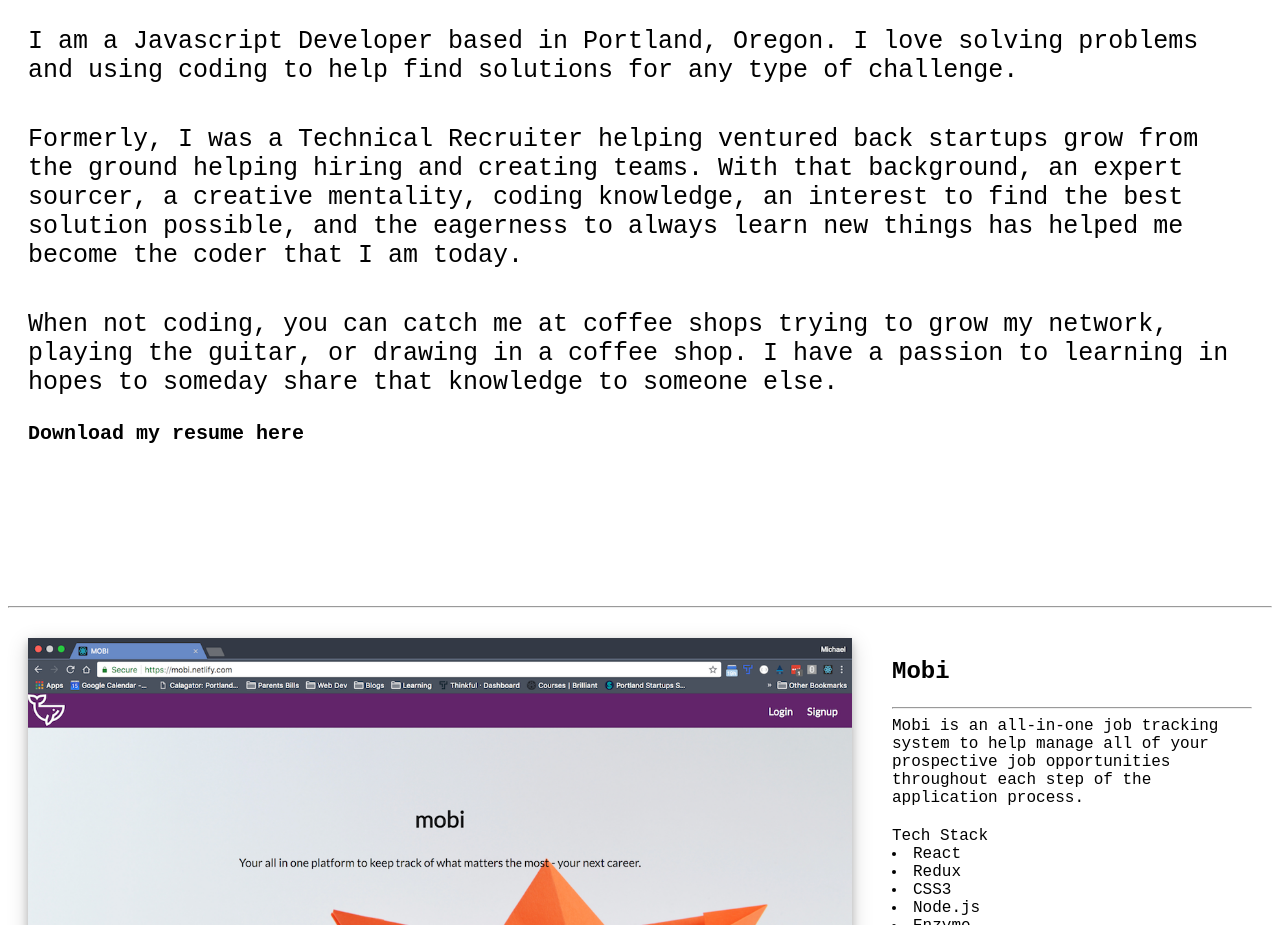
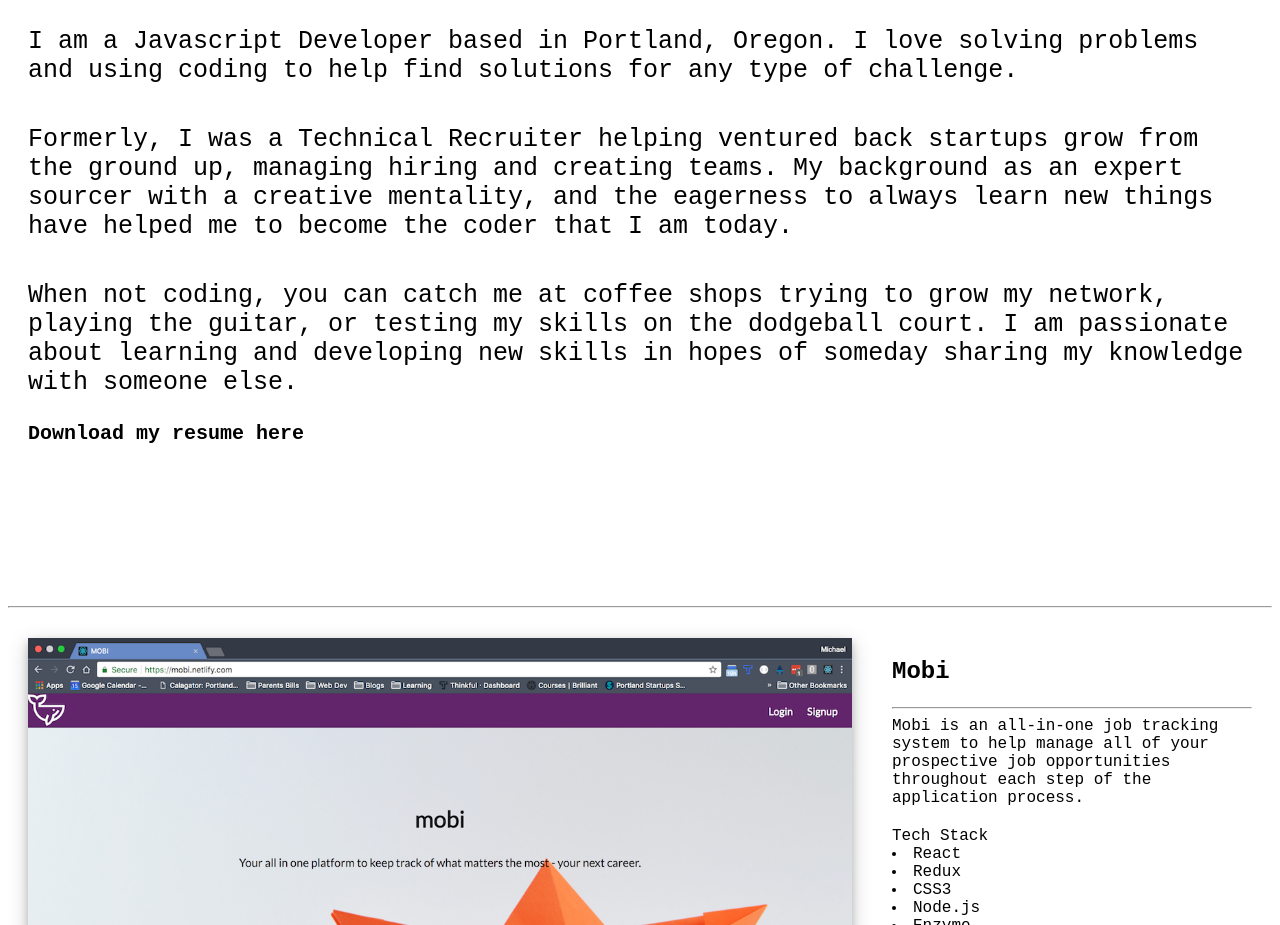
Before and after one commit to mikeramz86/portfolio, a plain HTML site: page index.html in a window 1280 px wide. Shown: the part 900-1825 px from the top of the page. Drawn offline with nearby package versions, Linux system fonts and the light colour scheme.

Commit message:
ember grammar check!

```diff
--- a/index.html
+++ b/index.html
@@ -86,10 +86,14 @@
           <h2 id="two">About</h2>
 
 
-          <p class="bio">I am a Javascript Developer based in Portland, Oregon. I love solving problems and using coding to help find solutions for any type of challenge.</p>
+          <p class="bio">I am a Javascript Developer based in Portland, Oregon. I love solving problems and using coding to help find
+            solutions for any type of challenge.</p>
 
-          <p class="bio">Formerly, I was a Technical Recruiter helping ventured back startups grow from the ground helping hiring and creating teams. With that background, an expert sourcer, a creative mentality, coding knowledge, an interest to find the best solution possible, and the eagerness to always learn new things has helped me become the coder that I am today.</p>
-          <p class="bio">When not coding, you can catch me at coffee shops trying to grow my network, playing the guitar, or drawing in a coffee shop. I have a passion to learning in hopes to someday share that knowledge to someone else.</p>
+          <p class="bio">Formerly, I was a Technical Recruiter helping ventured back startups grow from the ground up, managing hiring and creating teams.
+            My background as an expert sourcer with a creative mentality, and the eagerness
+            to always learn new things have helped me to become the coder that I am today.</p>
+          <p class="bio">When not coding, you can catch me at coffee shops trying to grow my network, playing the guitar, or testing my skills on the dodgeball court.
+            I am passionate about learning and developing new skills in hopes of someday sharing my knowledge with someone else.</p>
           <a class="resume" href="/assets/Michael_Ramirez_Resume_2018_MR.pdf" download> Download my resume here</a>
 
 
```
